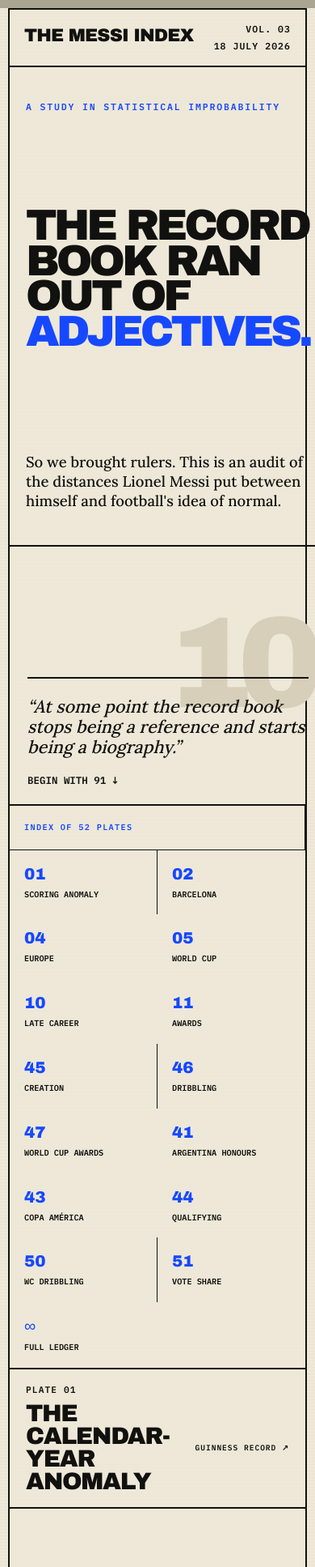
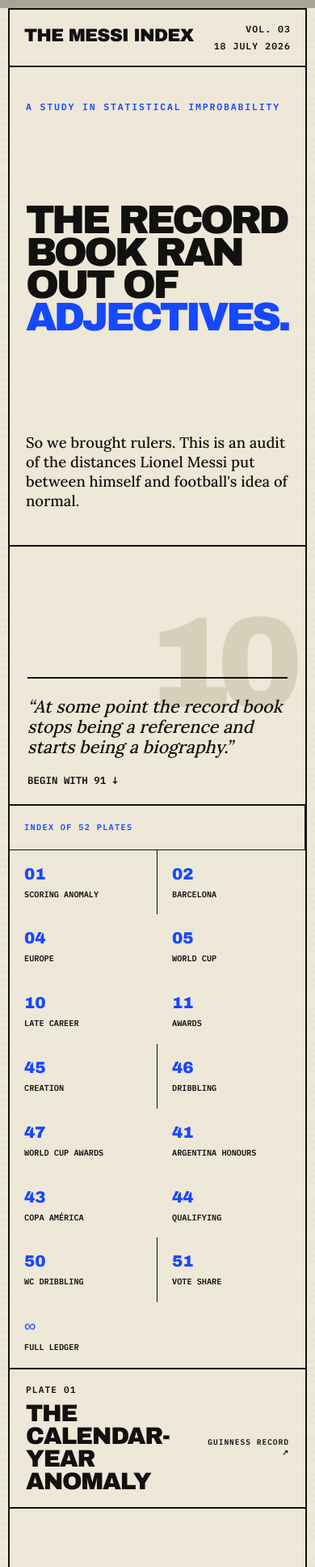
Before and after one commit to ardabbour/the-messi-index, a Next.js app: page / in a window 390 px wide. Shown: the top 1935 px of the page at 81% size. Built offline with nearby package versions, Linux system fonts and the light colour scheme.

Commit message:
Eliminate responsive layout overflow

```diff
--- a/app/globals.css
+++ b/app/globals.css
@@ -38,13 +38,13 @@
 .wordmark { font-family: var(--font-display), sans-serif; font-size: clamp(1.4rem, 2.4vw, 2.25rem); text-decoration: none; letter-spacing: -.04em; }
 .masthead-meta { display: flex; gap: 28px; font-size: .72rem; font-weight: 600; letter-spacing: .09em; }
 
-.hero { min-height: 680px; border-bottom: 2px solid var(--ink); display: grid; grid-template-columns: 3fr 1fr; }
-.hero-main { padding: clamp(44px, 6vw, 92px) 36px 56px; display: flex; flex-direction: column; justify-content: space-between; }
+.hero { min-width: 0; min-height: 680px; border-bottom: 2px solid var(--ink); display: grid; grid-template-columns: 3fr 1fr; }
+.hero-main { min-width: 0; padding: clamp(44px, 6vw, 92px) 36px 56px; display: flex; flex-direction: column; justify-content: space-between; }
 .kicker { margin: 0; font: 600 .72rem/1.3 var(--font-mono), monospace; text-transform: uppercase; letter-spacing: .16em; color: var(--blue); }
 h1 { max-width: 1100px; margin: 30px 0 40px; font: 400 clamp(4rem, 9.5vw, 9.6rem)/.81 var(--font-display), sans-serif; text-transform: uppercase; letter-spacing: -.075em; }
 h1 em { color: var(--blue); font-style: normal; }
 .dek { margin: 0; max-width: 780px; font: 500 clamp(1.2rem, 2vw, 1.85rem)/1.3 var(--font-serif), serif; }
-.hero-aside { border-left: 2px solid var(--ink); padding: 32px; display: flex; flex-direction: column; justify-content: flex-end; overflow: hidden; }
+.hero-aside { min-width: 0; border-left: 2px solid var(--ink); padding: 32px; display: flex; flex-direction: column; justify-content: flex-end; overflow: hidden; }
 .case-number { margin: auto -25px -40px auto; color: var(--paper-deep); font: 400 clamp(10rem, 20vw, 21rem)/.7 var(--font-display), sans-serif; letter-spacing: -.12em; }
 .hero-aside p { padding-top: 22px; border-top: 2px solid var(--ink); font: italic 500 clamp(1.35rem, 2vw, 2rem)/1.15 var(--font-serif), serif; }
 .hero-aside a { align-self: flex-start; margin-top: 20px; font: 600 .78rem var(--font-mono), monospace; text-transform: uppercase; text-underline-offset: 5px; }
@@ -724,7 +724,7 @@
 .trophy-proof span { color: #aaa99e; font: 600 .61rem/1.4 var(--font-mono), monospace; text-transform: uppercase; }
 
 .world-stage-route { padding: 34px; display: grid; grid-template-columns: repeat(5, 1fr); gap: 8px; border-bottom: 2px solid var(--ink); }
-.world-stage-route > div { position: relative; min-height: 310px; padding: 18px; border: 1px solid var(--ink); display: flex; flex-direction: column; justify-content: flex-end; }
+.world-stage-route > div { position: relative; min-width: 0; min-height: 310px; padding: 18px; border: 1px solid var(--ink); display: flex; flex-direction: column; justify-content: flex-end; }
 .world-stage-route > div::after { content: "→"; position: absolute; right: -19px; top: 50%; z-index: 1; width: 30px; height: 30px; display: grid; place-items: center; background: var(--paper); color: var(--red); font: 400 1.4rem var(--font-display), sans-serif; transform: translateY(-50%); }
 .world-stage-route > div:last-child { background: var(--blue); color: white; border-color: var(--blue); }
 .world-stage-route > div:last-child::after { display: none; }
@@ -1335,8 +1335,19 @@
 }
 
 @media (max-width: 520px) {
-  h1 { font-size: 3.35rem; }
+  h1 { font-size: clamp(2.55rem, 12.7vw, 3.35rem); }
   .dek { font-size: 1.15rem; }
+  .plate-heading { grid-template-columns: minmax(0, 1fr) auto; }
+  .plate-heading > *, .dribble-lead, .dribble-race, .wins-total, .wins-study { min-width: 0; }
+  .plate-heading h2 { overflow-wrap: anywhere; }
+  .plate-heading a { max-width: 110px; overflow-wrap: anywhere; }
+  .award-row { grid-template-columns: 1fr auto; gap: 8px 12px; padding: 10px 0; }
+  .award-row > div { grid-column: 1 / -1; grid-row: 2; }
+  .award-row > strong { grid-column: 2; grid-row: 1; }
+  .dribble-race > div:not(.dribble-margin) { grid-template-columns: 1fr auto; gap: 12px; padding: 12px 0; }
+  .dribble-race > div:not(.dribble-margin) i { grid-column: 1 / -1; grid-row: 2; }
+  .dribble-lead strong { font-size: 32vw; }
+  .anatomy-key { grid-template-columns: 1fr; }
   .evidence-index { grid-template-columns: 1fr 1fr; }
   .evidence-index > a { border-right: 1px solid var(--ink); }
   .evidence-index > a:nth-child(odd) { border-right: 0; }
```
